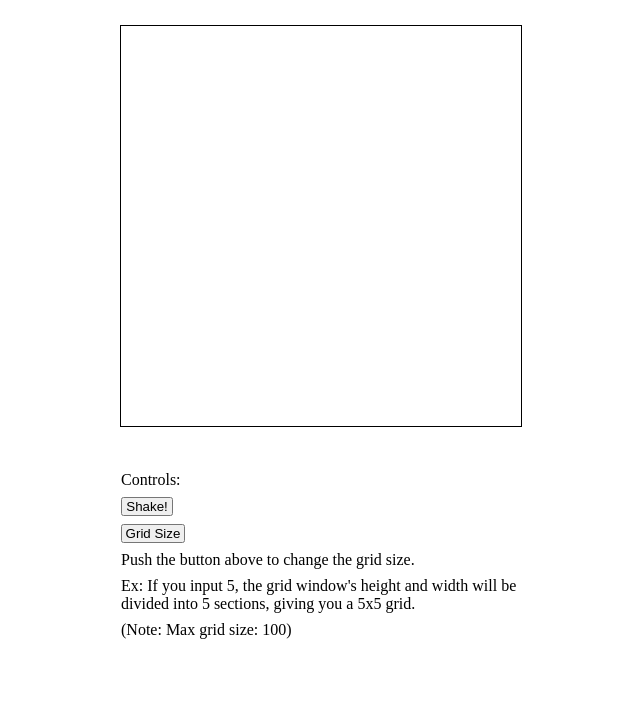
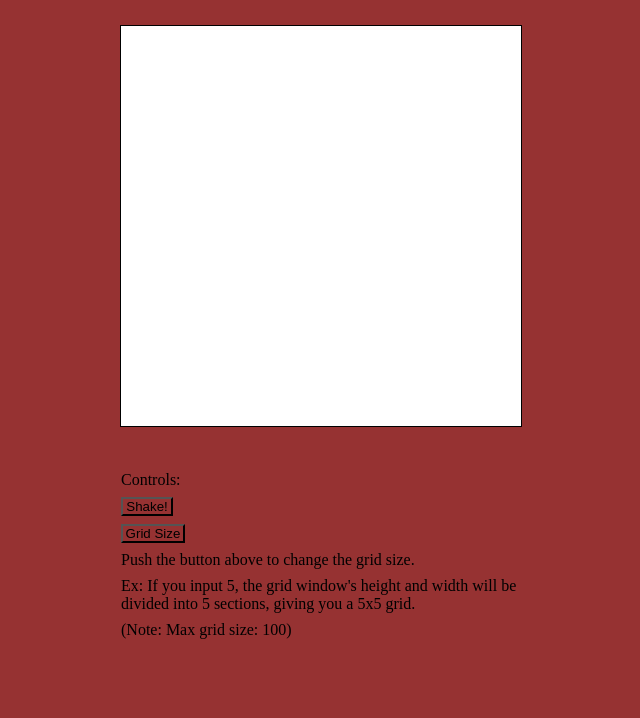
Before and after one commit to EldritchTiminy/odin-sketch, a plain HTML site: page index.html in a window 1280 px wide. Shown: the part 82-800 px from the top of the page, without its empty margins (319-959 px from the left). Drawn offline with Linux system fonts and the light colour scheme.

Commit message:
Changed background color for deployment testing.

```diff
--- a/style.css
+++ b/style.css
@@ -1,6 +1,7 @@
 * {
   padding: 0;
   margin: 0;
+  Background-color: rgb(150, 50, 50);
 }
 
 body {
```
